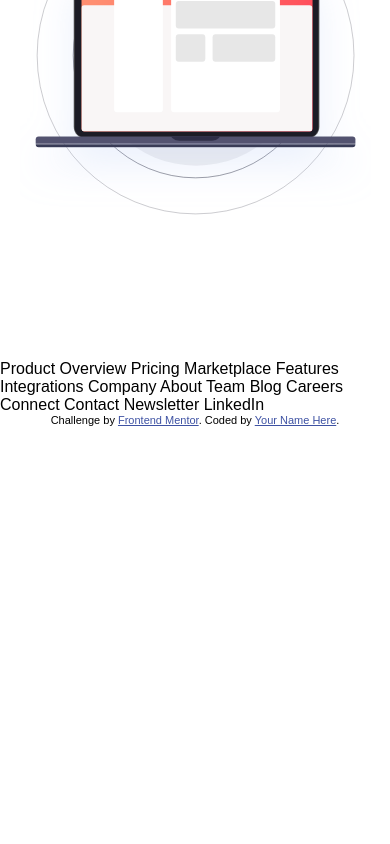
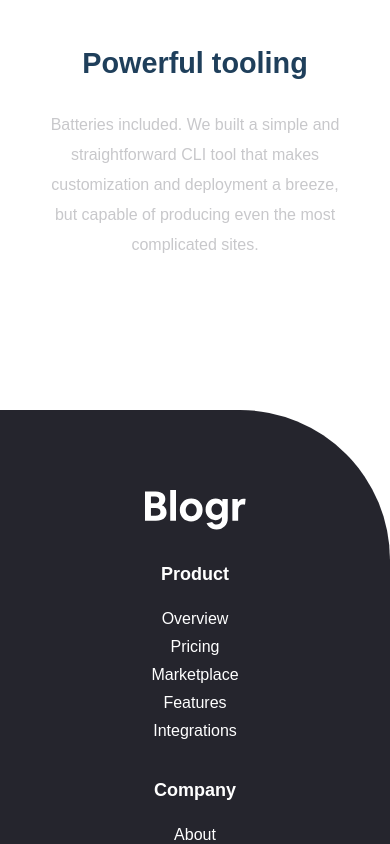
Before and after one commit to hakim-az/web-02-Blogr, a plain HTML site: page index.html in a window 390 px wide. Shown: the part 3858-4702 px from the top of the page. Before the commit the page ends 4284 px from the top, so only its background shows below. Drawn offline with Linux system fonts and the light colour scheme.

Commit message:
Finishing the Footer section

```diff
--- a/css/style.css
+++ b/css/style.css
@@ -294,7 +294,7 @@
         background-image: url(../images/illustration-editor-mobile.svg);
         background-size: cover;
         background-position: center center;
-        height: 300px;
+        height: 350px;
         margin-bottom: 50px;
     }
     .design-image img{
@@ -437,7 +437,7 @@
         margin-top: 0;
     }
     .free .container{
-        flex-direction: column-reverse;
+        flex-direction: column;
     }
     .free-content , .free-image{
         width: 100%;
@@ -461,3 +461,58 @@
     }
 }
 /* -------------------DESIGN STYLE END------------------- */
+
+/* -------------------FOOTER STYLE START------------------- */
+footer{
+    background-color: hsl(240, 10%, 16%);
+    border-top-right-radius: 150px;
+}
+footer .container{
+    display: grid;
+    grid-template-columns: repeat(4 , 1fr);
+    padding: 80px 0;
+}
+.footer-list h4{
+    margin-bottom: 25px;
+}
+.footer-list h4 a{
+    color: hsl(0, 0%, 100%);
+    text-decoration: none;
+    font-size: 18px;
+}
+.footer-list ul{
+    list-style: none;
+}
+.footer-list ul li{
+    padding-bottom: 10px;
+}
+.footer-list ul li a{
+    text-decoration: none;
+    color: hsl(0, 0%, 100%);
+}
+.footer-list ul li a:hover{
+    font-weight: 600;
+    text-decoration: underline;
+}
+@media only screen and (max-width: 768px){
+    footer .container{
+        display: flex;
+        flex-direction: column;
+        align-items: center;
+        padding: 80px 0;
+    }
+    .footer-list{
+        margin-top: 30px;
+        width: 100%;
+    }
+    .footer-list h4{
+        text-align: center;
+    }
+    .footer-list ul li{
+        width: 100%;
+        display: flex;
+        justify-content: center;
+        align-items: center;
+    }
+}
+/* -------------------FOOTER STYLE END------------------- */
--- a/index.html
+++ b/index.html
@@ -147,6 +147,40 @@
   </section>
   <!-- FREE SECTION END -->
 
+  <!-- FOOTER SECCTION START -->
+  <footer>
+    <div class="container">
+      <div class="logo">
+        <img src="images/logo.svg" alt="">
+      </div>
+      <div class="footer-list">
+        <h4><a href="#">Product</a></h4>
+        <ul>
+          <li><a href="#">Overview</a></li>
+          <li><a href="#">Pricing</a></li>
+          <li><a href="#">Marketplace</a></li>
+          <li><a href="#">Features</a></li>
+          <li><a href="#">Integrations</a></li>
+        </ul>
+      </div>
+      <div class="footer-list">
+        <h4><a href="#">Company</a></h4>
+        <ul><li><a href="">About</a></li></ul>
+        <ul><li><a href="">Team</a></li></ul>
+        <ul><li><a href="">Blog</a></li></ul>
+        <ul><li><a href="">Careers</a></li></ul>
+      </div>
+      <div class="footer-list">
+        <h4><a href="#">Connect</a></h4>
+        <ul>
+          <li><a href="">Contact</a></li>
+          <li><a href="">Newsletter</a></li>
+          <li><a href="">LinkedIn</a></li>
+        </ul>
+      </div>
+    </div>
+  </footer>
+  <!-- FOOTER SECTION END -->
 
 
 
@@ -157,26 +191,6 @@
 
 
 
-  Product
-
-  Overview
-  Pricing
-  Marketplace
-  Features
-  Integrations
-
-  Company
-
-  About
-  Team
-  Blog
-  Careers
-
-  Connect
-
-  Contact
-  Newsletter
-  LinkedIn
 
   <div class="attribution">
     Challenge by <a href="https://www.frontendmentor.io?ref=challenge" target="_blank">Frontend Mentor</a>.
```
